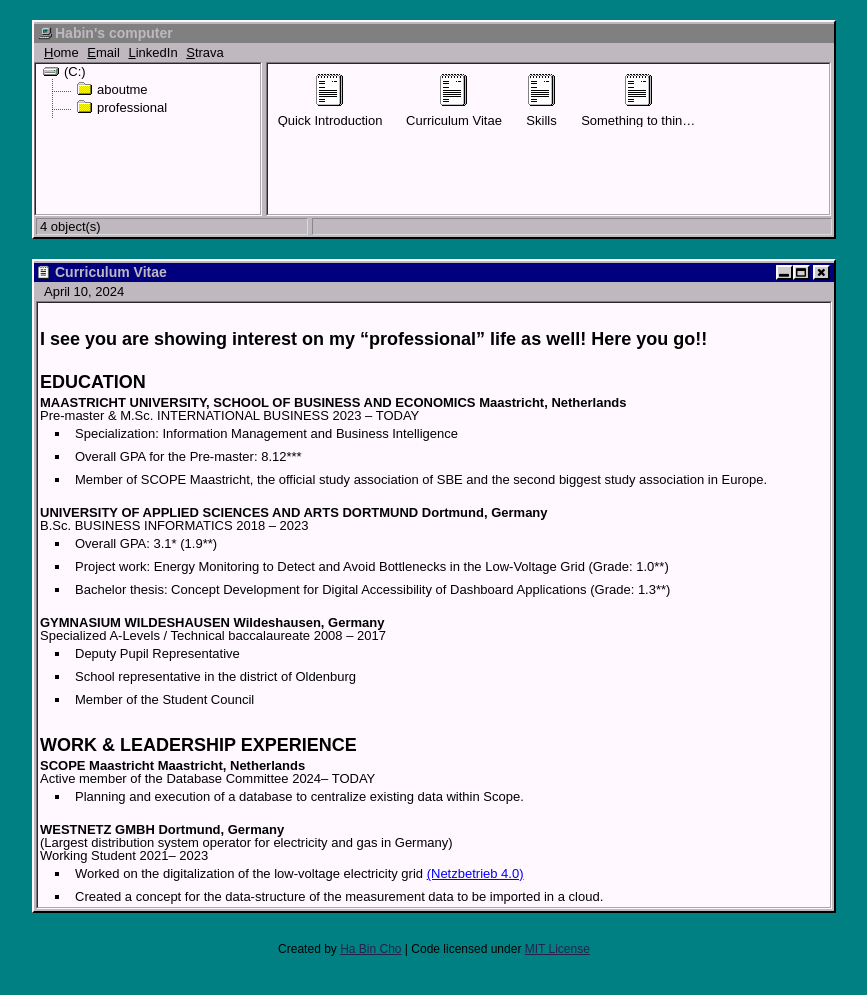
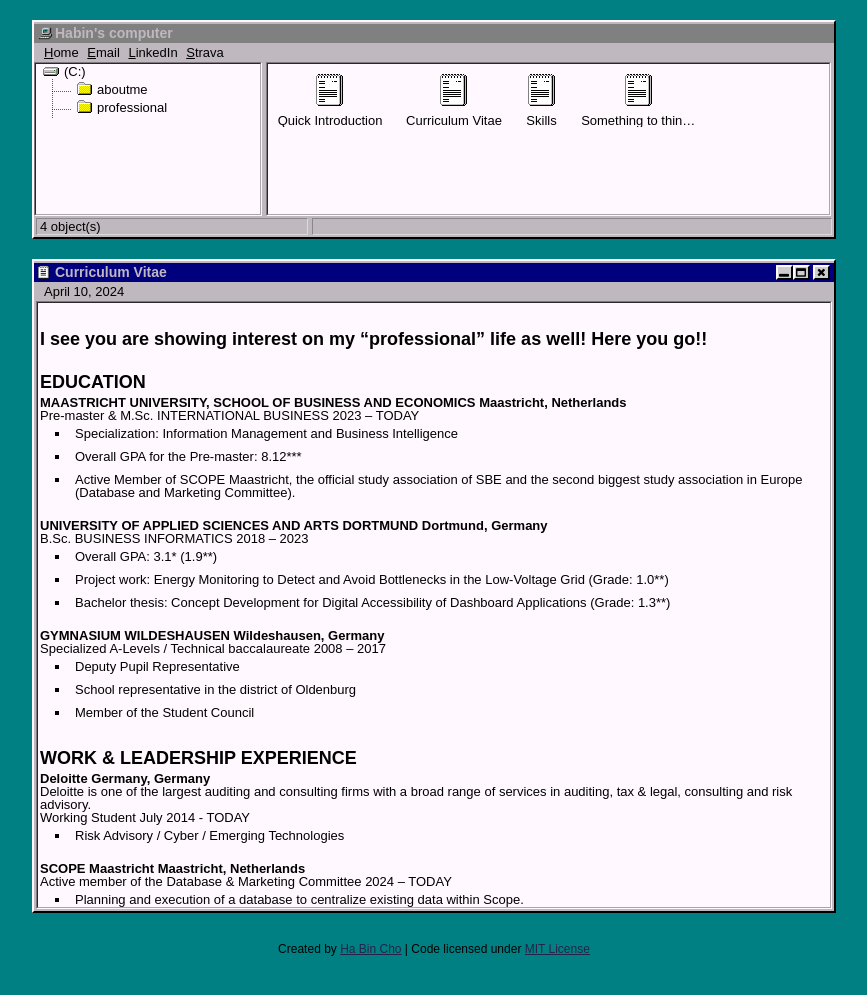
Before and after one commit to heybin314/heybin314.github.io, a Jekyll site: the page built from _posts/2024-04-10-cv.md, in a window 1280 px wide. Shown: the top 995 px of the page, without its empty margins (206-1073 px from the left). Built offline with Jekyll 4.4.1, drawn with Linux system fonts in a browser that asks for light colours.

Commit message:
Update 2024-04-10-cv.md
added deloitte in cv

```diff
--- a/_posts/2024-04-10-cv.md
+++ b/_posts/2024-04-10-cv.md
@@ -12,7 +12,7 @@
 #### Pre-master & M.Sc. INTERNATIONAL BUSINESS 2023 – TODAY
 - Specialization: Information Management and Business Intelligence
 - Overall GPA for the Pre-master: 8.12***
-- Member of SCOPE Maastricht, the official study association of SBE and the second biggest study association in Europe.
+- Active Member of SCOPE Maastricht, the official study association of SBE and the second biggest study association in Europe (Database and Marketing Committee).
 
 ### **UNIVERSITY OF APPLIED SCIENCES AND ARTS DORTMUND Dortmund, Germany**
 #### B.Sc. BUSINESS INFORMATICS 2018 – 2023
@@ -27,13 +27,19 @@
 - Member of the Student Council
 
 ## <a name="Inline"></a>WORK & LEADERSHIP EXPERIENCE
+### **Deloitte Germany, Germany**
+#### Deloitte is one of the largest auditing and consulting firms with a broad range of services in auditing, tax & legal, consulting and risk advisory.
+#### Working Student July 2014 - TODAY
+- Risk Advisory / Cyber / Emerging Technologies
+
 ### **SCOPE Maastricht Maastricht, Netherlands**
-#### Active member of the Database Committee 2024– TODAY
+#### Active member of the Database & Marketing Committee 2024 – TODAY
 - Planning and execution of a database to centralize existing data within Scope.
+- Responsible for the Marketing of Scope.
 
 ### **WESTNETZ GMBH Dortmund, Germany**
 #### (Largest distribution system operator for electricity and gas in Germany)
-#### Working Student 2021– 2023
+#### Working Student 2021 – 2023
 - Worked on the digitalization of the low-voltage electricity grid <a href="https://www.westnetz.de/content/dam/revu-global/westnetz/documents/ueber-westnetz/unser-unternehmen/westnetz-wir-bewegen-energie-2023.pdf">(Netzbetrieb 4.0)</a>
 - Created a concept for the data-structure of the measurement data to be imported in a cloud.
 - Developed a visualization application of the measurement data for power-grid planners.
```
